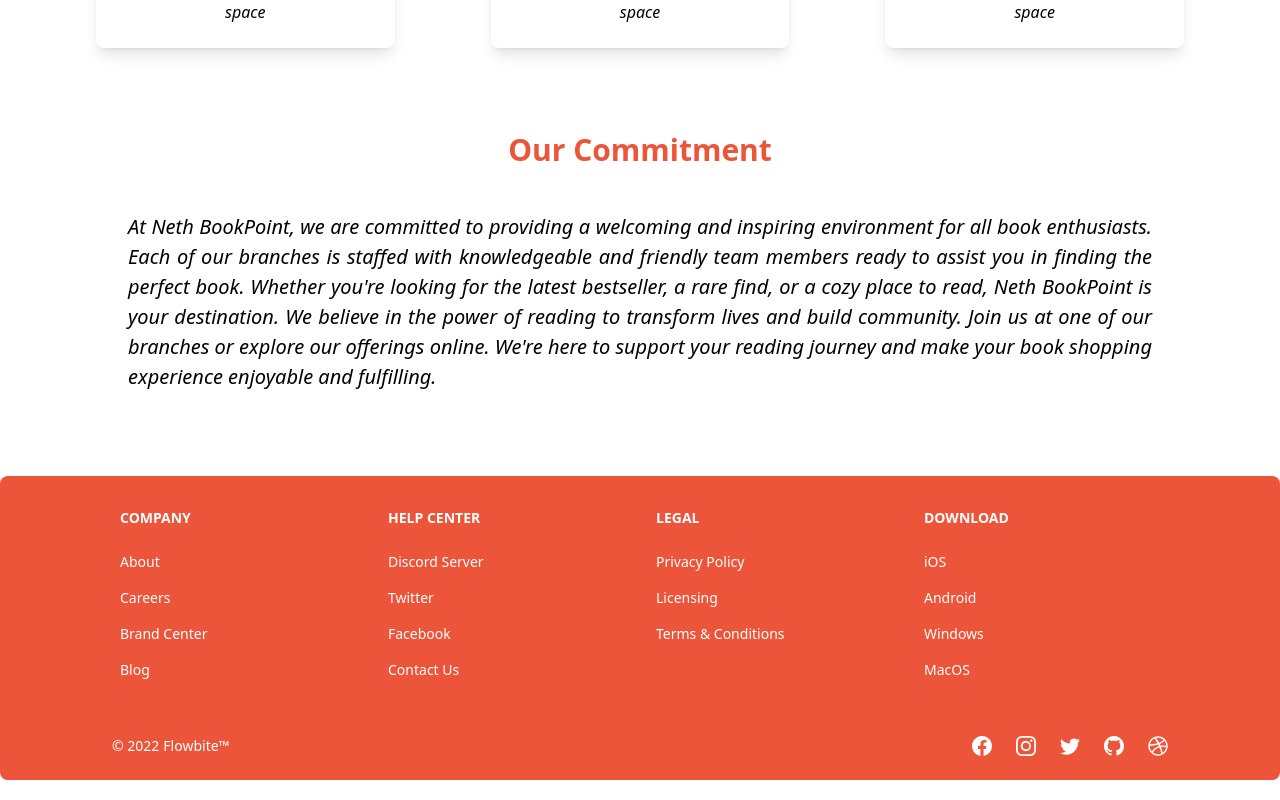
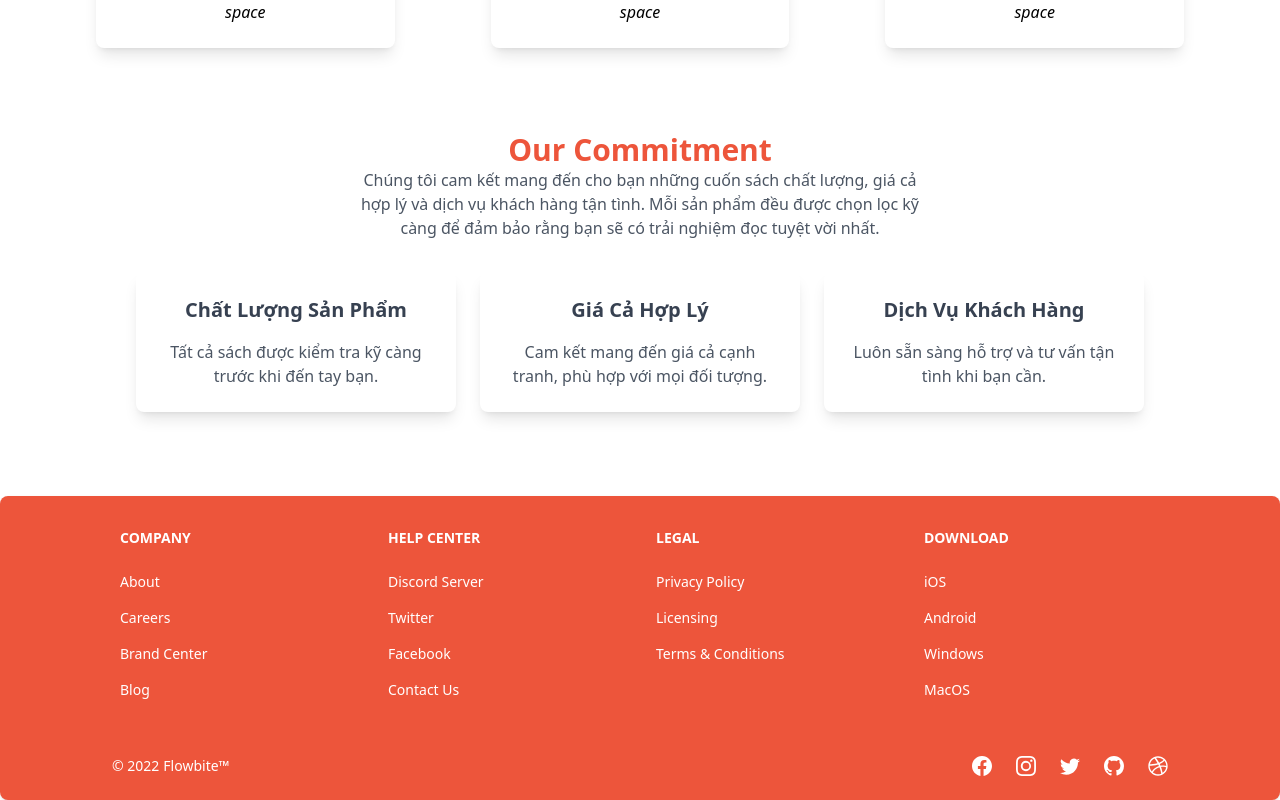
Before and after one commit to Wanzuy/BookStore, a React (Vite) app in the folder mern-client/: page /about in a window 1280 px wide. Shown: the part 1127-1927 px from the top of the page. Built offline with nearby package versions, Linux system fonts and the light colour scheme.

Commit message:
#16-update about

```diff
--- a/mern-client/src/pages/home/About.jsx
+++ b/mern-client/src/pages/home/About.jsx
@@ -97,20 +97,23 @@ const About = () => {
                     <h2 className="text-3xl font-semibold text-[#ED553B]">
                         Our Commitment
                     </h2>
-                    <p className="mt-[44px] text-[20px] text-justify italic">
-                        At Neth BookPoint, we are committed to providing a
-                        welcoming and inspiring environment for all book
-                        enthusiasts. Each of our branches is staffed with
-                        knowledgeable and friendly team members ready to assist
-                        you in finding the perfect book. Whether you're looking
-                        for the latest bestseller, a rare find, or a cozy place
-                        to read, Neth BookPoint is your destination. We believe
-                        in the power of reading to transform lives and build
-                        community. Join us at one of our branches or explore our
-                        offerings online. We're here to support your reading
-                        journey and make your book shopping experience enjoyable
-                        and fulfilling.
+                    <p class="text-gray-600 mb-8 max-w-xl mx-auto">
+                        Chúng tôi cam kết mang đến cho bạn những cuốn sách chất lượng, giá cả hợp lý và dịch vụ khách hàng tận tình. Mỗi sản phẩm đều được chọn lọc kỹ càng để đảm bảo rằng bạn sẽ có trải nghiệm đọc tuyệt vời nhất.
                     </p>
+                    <div class="flex flex-wrap justify-center gap-6">
+                        <div class="bg-white shadow-lg rounded-lg p-6 max-w-xs w-full text-center">
+                            <h3 class="text-xl font-semibold text-gray-700 mb-4">Chất Lượng Sản Phẩm</h3>
+                            <p class="text-gray-600">Tất cả sách được kiểm tra kỹ càng trước khi đến tay bạn.</p>
+                        </div>
+                        <div class="bg-white shadow-lg rounded-lg p-6 max-w-xs w-full text-center">
+                            <h3 class="text-xl font-semibold text-gray-700 mb-4">Giá Cả Hợp Lý</h3>
+                            <p class="text-gray-600">Cam kết mang đến giá cả cạnh tranh, phù hợp với mọi đối tượng.</p>
+                        </div>
+                        <div class="bg-white shadow-lg rounded-lg p-6 max-w-xs w-full text-center">
+                            <h3 class="text-xl font-semibold text-gray-700 mb-4">Dịch Vụ Khách Hàng</h3>
+                            <p class="text-gray-600">Luôn sẵn sàng hỗ trợ và tư vấn tận tình khi bạn cần.</p>
+                        </div>
+                    </div>
                 </div>
             </div>
         </>
```
